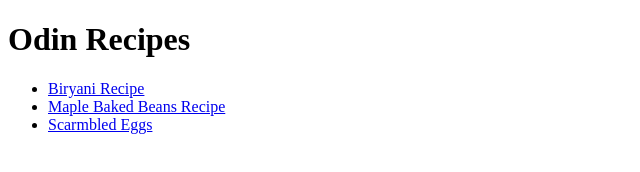
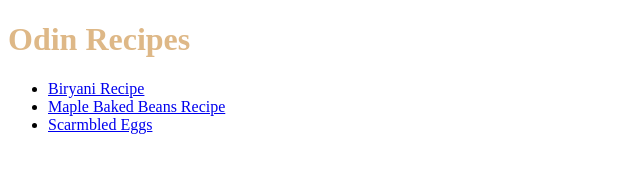
Before and after one commit to Javantax/odin-recipes, a plain HTML site: page index.html in a window 1280 px wide. Shown: the whole page, without its empty margins (0-640 px from the left). Drawn offline with Linux system fonts and the light colour scheme.

Commit message:
Change the color and font of heading
Changed the color and font of the first h1 heading element

```diff
--- a/index.html
+++ b/index.html
@@ -1,6 +1,12 @@
 <!DOCTYPE html>
 <html lang="en">
     <head>
+        <style>
+            h1 {
+                font-family: 'sans-serif';
+                color: burlywood;
+            }
+        </style>
         <meta charset="utf-8">
         <title>Odin Recipes</title>
     </head>
```
